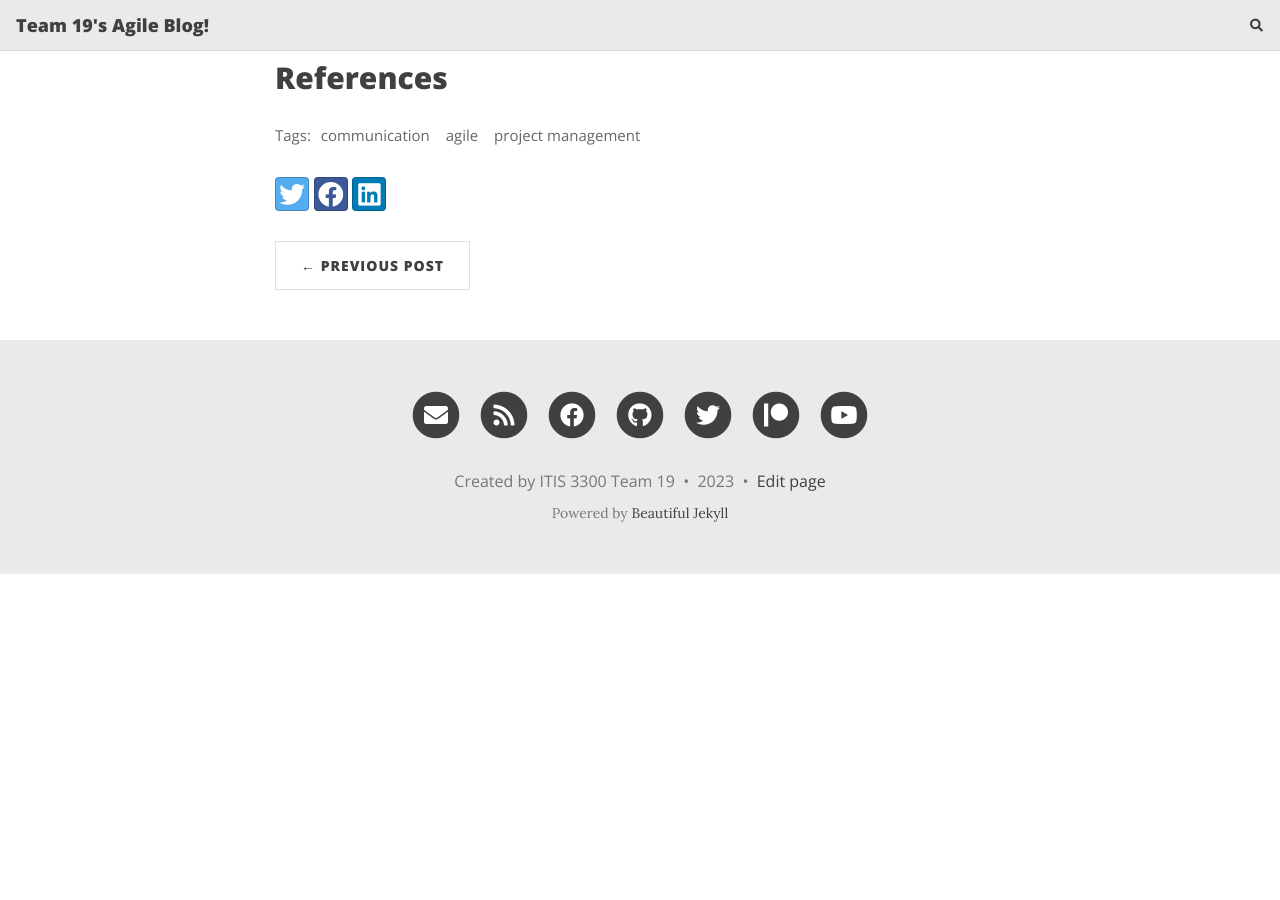
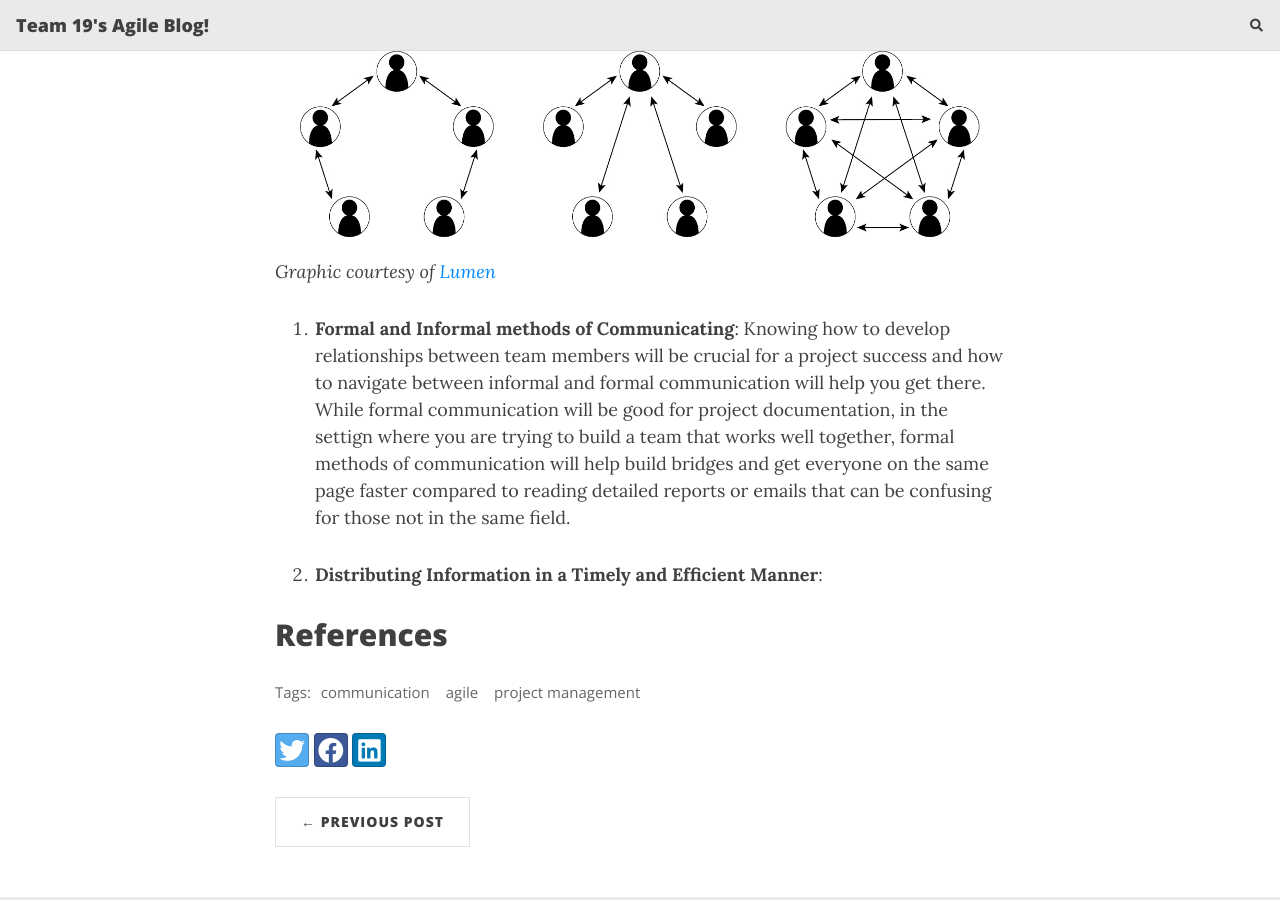
Before and after one commit to dlouangr/agile-blog, a Jekyll site: the page built from _posts/2023-10-30-Effective-Project-Communications.md, in a window 1280 px wide and 900 px high, scrolled down 2180 px. Built offline with Jekyll 4.4.1, drawn with Linux system fonts in a browser that asks for light colours; nearby versions of some CDN libraries; comment, search, counter and statistics services are not loaded; before the commit the page ends 2754 px from its top, so only the background shows below that.

Commit message:
Update 2023-10-30-Effective-Project-Communications.md

```diff
--- a/_posts/2023-10-30-Effective-Project-Communications.md
+++ b/_posts/2023-10-30-Effective-Project-Communications.md
@@ -17,7 +17,12 @@
 
 1. **Individual and Group Communication**: Most managers think that adding more people in a project will solve your problems, however, that is not the case and will in fact increase the failure rate of your project. There is more thinking that needs to go into communicating with a group of people or even individuals than emailing everyone or holding a virtual meeting. The most efficient way to communicate with a group may be through face-to-face meetings, some virtual, one-on-one or even through an email. Everyone is different and everyone is gonna have to work together to see what method of communication will work best for each other.
 
-2. **Formal and Informal methods of Communicating**:
+![types of communication](/agile-blog/assets/img/Types_of_Communication.jpeg){: .mx-auto.d-block :}
+*Graphic courtesy of [Lumen](https://courses.lumenlearning.com/wm-organizationalbehavior/chapter/types-of-communication/)*
+
+2. **Formal and Informal methods of Communicating**: Knowing how to develop relationships between team members will be crucial for a project success and how to navigate between informal and formal communication will help you get there. While formal communication will be good for project documentation, in the settign where you are trying to build a team that works well together, formal methods of communication will help build bridges and get everyone on the same page faster compared to reading detailed reports or emails that can be confusing for those not in the same field.
+
+3. **Distributing Information in a Timely and Efficient Manner**:
 
 ## References
 
```
